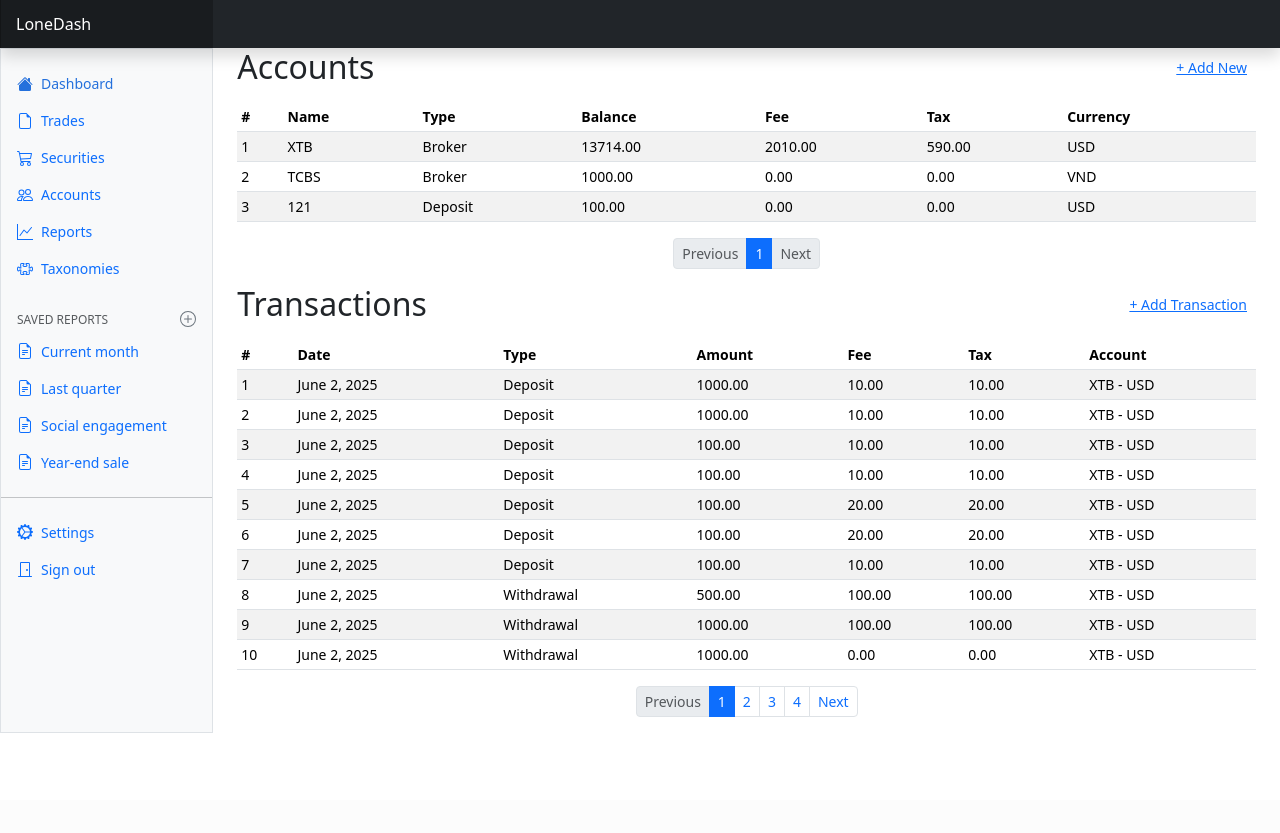
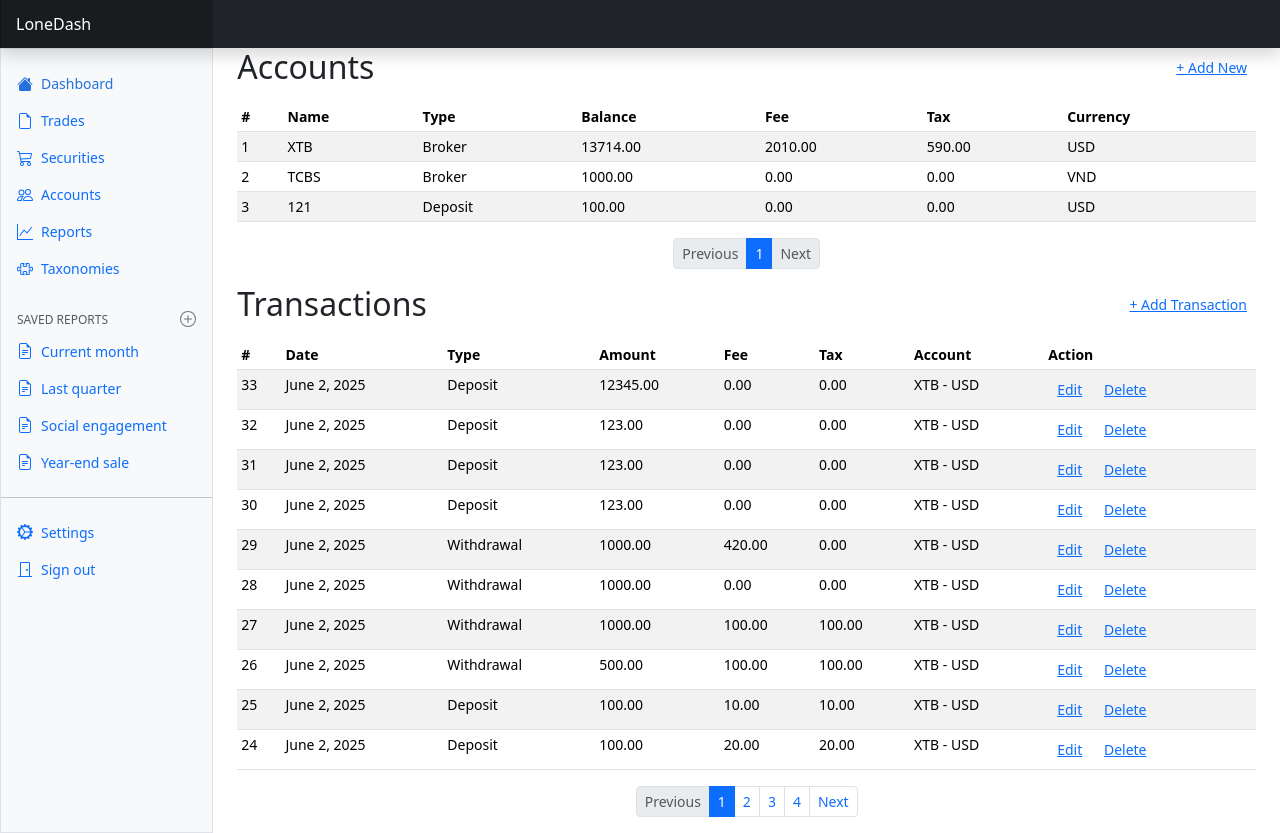
Before and after one commit to manhdv/lonedash, a Django app: page /accounts/ in a window 1280 px wide. Before the commit the page ends 733 px from the top, so only its background shows below. Run offline with Django 3.2, Linux system fonts and the light colour scheme; a user stored in the database is signed in; data comes from the database, SQL or seed files in the repository; both versions use the stored data as it was after the commit; some libraries are stand-ins or nearby versions.

Commit message:
Add edit and update button

```diff
--- a/dash/forms.py
+++ b/dash/forms.py
@@ -13,6 +13,10 @@ class AccountForm(forms.ModelForm):
             'currency': forms.TextInput(attrs={'class': 'form-control'}),
             'description': forms.Textarea(attrs={'class': 'form-control', 'rows': 2}),
         }
+    def __init__(self, *args, **kwargs):
+        super().__init__(*args, **kwargs)
+        for name, field in self.fields.items():
+            field.widget.attrs['id'] = f'id_account_{name}'
 
 class TransactionForm(forms.ModelForm):
     class Meta:
@@ -30,6 +34,8 @@ class TransactionForm(forms.ModelForm):
     def __init__(self, *args, **kwargs):
         user = kwargs.pop('user', None)
         super().__init__(*args, **kwargs)
+        for name, field in self.fields.items():
+            field.widget.attrs['id'] = f'id_transaction_{name}'
         if user is not None:
             self.fields['account'].queryset = Account.objects.filter(user=user)
 
--- a/dash/models.py
+++ b/dash/models.py
@@ -41,7 +41,7 @@ class EconomicData(models.Model):
     country = models.ForeignKey(Country, on_delete=models.CASCADE)
     indicator = models.ForeignKey(Indicator, on_delete=models.CASCADE)
     date = models.DateField()
-    value = models.DecimalField(max_digits=20, decimal_places=4)
+    value = models.DecimalField(max_digits=20, decimal_places=2)
 
     class Meta:
         unique_together = ('country', 'indicator', 'date')
@@ -90,9 +90,7 @@ class Transaction(models.Model):
         ('transfer_out', 'Transfer Out'),
         ('dividien', 'Dividien'),
         ('interest', 'Interest'),
-        ('fee', 'Fee'),
-        ('buy', 'Buy'),
-        ('sell', 'Sell')
+        ('fee', 'Fee')
     ])
     amount = models.DecimalField(max_digits=16, decimal_places=2)
     fee = models.DecimalField(max_digits=16, decimal_places=2)
@@ -104,8 +102,53 @@ class Transaction(models.Model):
     class Meta:
         ordering = ['-date']
 
+    def net_amount(self):
+        money_in = ['deposit', 'transfer_in', 'dividien', 'interest']
+        money_out = ['withdrawal', 'transfer_out', 'fee']
+
+        if self.type in money_in:
+            return self.amount - self.fee - self.tax
+        elif self.type in money_out:
+            return -(self.amount + self.fee + self.tax)
+        else:
+            return Decimal('0.0')  # hoặc raise nếu có loại lạ
+
     def __str__(self):
         return f"{self.date} - {self.type} - {self.amount}"
+
+class Trade(models.Model):
+    user = models.ForeignKey(User, on_delete=models.CASCADE, related_name='trade')
+    account = models.ForeignKey(Account, on_delete=models.CASCADE, related_name='trade')
+
+    security = models.ForeignKey('Security', on_delete=models.CASCADE, related_name='trade')
+    type = models.CharField(max_length=4, choices=[
+        ('buy', 'Buy'),
+        ('sell', 'Sell'),
+    ])
+
+    quantity = models.DecimalField(max_digits=16, decimal_places=2)
+    price = models.DecimalField(max_digits=16, decimal_places=2)
+    amount = models.DecimalField(max_digits=16, decimal_places=2)
+    fee = models.DecimalField(max_digits=16, decimal_places=2, default=0)
+    tax = models.DecimalField(max_digits=16, decimal_places=2, default=0)
+
+    currency = models.CharField(max_length=10, default='USD')
+    date = models.DateField(default=date.today)
+    description = models.TextField(blank=True)
+
+    class Meta:
+        ordering = ['-date']
+
+    @property
+    def gross_amount(self):
+        return self.quantity * self.price
+
+    @property
+    def net_amount(self):
+        return self.gross_amount - self.fee - self.tax
+
+    def __str__(self):
+        return f"{self.date} - {self.type.upper()} {self.quantity} x {self.security.code} @ {self.price}"
 
 class Security(models.Model):
     user = models.ForeignKey(User, on_delete=models.CASCADE, related_name='security')
@@ -137,7 +180,7 @@ class Security(models.Model):
 
 
 class SecurityPrice(models.Model):
-    security = models.ForeignKey(Security, on_delete=models.CASCADE, default=1)
+    security = models.ForeignKey('Security', on_delete=models.CASCADE, default=1)
     date = models.DateField(default=date.today)
     open = models.DecimalField(max_digits=16, decimal_places=2, default=0)
     high = models.DecimalField(max_digits=16, decimal_places=2, default=0)
--- a/dash/templates/accounts.html
+++ b/dash/templates/accounts.html
@@ -90,18 +90,34 @@
           <th scope="col">Fee</th>
           <th scope="col">Tax</th>
           <th scope="col">Account</th>
+          <th scope="col">Action</th>
         </tr>
       </thead>
       <tbody>
         {% for transaction in transactions %}
         <tr>
-          <td>{{ forloop.counter }}</td>
+          <td>{{ transaction.id }}</td>
           <td>{{ transaction.date }}</td>
           <td>{{ transaction.get_type_display }}</td>
           <td>{{ transaction.amount|floatformat:2 }}</td>
           <td>{{ transaction.fee|floatformat:2 }}</td>
           <td>{{ transaction.tax|floatformat:2 }}</td>
           <td>{{ transaction.account }}</td>
+          <td>
+            <button class="btn btn-sm btn-link edit-transaction-btn"
+              data-id="{{ transaction.id }}"
+              data-account="{{ transaction.account.id }}"
+              data-type="{{ transaction.type }}"
+              data-amount="{{ transaction.amount }}"
+              data-fee="{{ transaction.fee }}"
+              data-tax="{{ transaction.tax }}"
+              data-date="{{ transaction.date|date:'Y-m-d' }}"
+              data-description="{{ transaction.description|escape }}"
+            >
+              Edit
+            </button>
+            <button class="btn btn-sm btn-link" data-id="{{ transaction.id }}">Delete</button>
+          </td>
         </tr>
         {% empty %}
         <tr>
@@ -145,12 +161,14 @@
     <div class="modal-content">
       <form method="post">
         {% csrf_token %}
+
         <div class="modal-header">
           <h5 class="modal-title" id="addAccountLabel">New Account</h5>
           <button type="button" class="btn-close" data-bs-dismiss="modal" aria-label="Close"></button>
         </div>
         <div class="modal-body">
-          {{ form.as_p }}  <!-- hoặc render thủ công từng field nếu muốn -->
+
+          {{ form.as_p }} <!-- hoặc render thủ công từng field nếu muốn -->
         </div>
         <div class="modal-footer">
           <button type="submit" class="btn btn-primary" name="account_submit">Save</button>
@@ -160,9 +178,6 @@
     </div>
   </div>
 </div>
-
-
-
 
 <div class="modal fade" id="addTransactionModal" tabindex="-1" aria-labelledby="addTransactionLabel" aria-hidden="true">
   <div class="modal-dialog">
@@ -174,6 +189,7 @@
           <button type="button" class="btn-close" data-bs-dismiss="modal" aria-label="Close"></button>
         </div>
         <div class="modal-body">
+          <input type="hidden" id="id_transaction_id" name="transaction_id" value="">
           {{ transaction_form.as_p }}
         </div>
         <div class="modal-footer">
@@ -186,3 +202,39 @@
 </div>
 
 {% endblock %}
+
+{% block page_scripts %}
+<script>
+  $('.edit-transaction-btn').click(function() {
+    const btn = $(this);
+    console.log('Edit button clicked', btn.data());
+    $('#id_transaction_id').val(btn.data('id'));
+    $('#id_transaction_account').val(btn.data('account'));
+    $('#id_transaction_type').val(btn.data('type'));
+
+    console.log($('#id_type').val());
+    console.log(btn.data('type')  );
+    $('#id_transaction_amount').val(btn.data('amount'));
+    $('#id_transaction_fee').val(btn.data('fee'));
+    $('#id_transaction_tax').val(btn.data('tax'));
+    $('#id_transaction_date').val(btn.data('date'));
+    $('#id_transaction_description').val(btn.data('description'));
+
+    $('#addTransactionLabel').text('Edit Transaction');
+    new bootstrap.Modal(document.getElementById('addTransactionModal')).show();
+  });
+
+</script>
+
+{% if transaction_form.errors %}
+<script>
+  document.addEventListener("DOMContentLoaded", function () {
+    setTimeout(function () {
+      var modal = new bootstrap.Modal(document.getElementById('addTransactionModal'));
+      modal.show();
+    }, 100); // delay tí cho chắc
+  });
+</script>
+{% endif %}
+
+{% endblock %}
--- a/dash/templates/base.html
+++ b/dash/templates/base.html
@@ -19,7 +19,6 @@
     {% endblock %}
 
     {% block content %}
-
     {% endblock %}
 
   </div>
@@ -28,6 +27,9 @@
     {% block scripts %}
     {% include "includes/scripts.html" %}
     {% endblock %}
+
+    {% block page_scripts %}
+    {% endblock %}
 </body>
 
 </html>
--- a/dash/templates/dash.html
+++ b/dash/templates/dash.html
@@ -149,3 +149,8 @@
 </main>
 
 {% endblock %}
+
+{% block page_scripts %}
+{% load static %}
+<script src="{% static 'js/dashboard.js' %}"></script>
+{% endblock %}
--- a/dash/templates/includes/head.html
+++ b/dash/templates/includes/head.html
@@ -4,6 +4,7 @@
     <meta name="description" content="">
     <meta name="author" content="Mage">
     <title>LoneDash</title>
+    <link href="data:," rel="icon" >
     <link href="https://cdn.jsdelivr.net/npm/bootstrap@5.3.6/dist/css/bootstrap.min.css" rel="stylesheet">
     <link href="https://cdn.jsdelivr.net/npm/bootstrap-icons@1.11.3/font/bootstrap-icons.css" rel="stylesheet">
     {% load static %}
--- a/dash/templates/includes/scripts.html
+++ b/dash/templates/includes/scripts.html
@@ -1,14 +1,3 @@
 <script src="https://cdn.jsdelivr.net/npm/bootstrap@5.3.6/dist/js/bootstrap.bundle.min.js"></script>
 <script src="https://cdn.jsdelivr.net/npm/chart.js@4.3.2/dist/chart.umd.js"></script>
-{% load static %}
-<script src="{% static 'js/dashboard.js' %}"></script>
-{% if transaction_form.errors %}
-<script>
-  document.addEventListener("DOMContentLoaded", function() {
-    setTimeout(function () {
-      var modal = new bootstrap.Modal(document.getElementById('addTransactionModal'));
-      modal.show();
-    }, 100); // delay tí cho chắc
-  });
-</script>
-{% endif %}
+<script src="https://code.jquery.com/jquery-3.6.0.min.js"></script>
--- a/dash/views.py
+++ b/dash/views.py
@@ -23,10 +23,6 @@ def get_icons_svg():
     with open(svg_path, 'r', encoding='utf-8') as f:
         return f.read()
 
-
-
-
-
 def recalc_account_balance_from_date(account, start_date):
     # Lấy tất cả transaction từ start_date trở đi, theo ngày tăng dần
     transactions = account.transaction.filter(date__gte=start_date).order_by('date')
@@ -43,8 +39,7 @@ def recalc_account_balance_from_date(account, start_date):
     daily_fee = defaultdict(Decimal)
     daily_tax = defaultdict(Decimal)
     for tx in transactions:
-        amt = tx.amount if tx.type in ['deposit', 'transfer_in', 'dividien', 'interest', 'sell'] else -tx.amount
-        daily_changes[tx.date] += amt - tx.fee - tx.tax
+        daily_changes[tx.date] += tx.net_amount()
         daily_fee[tx.date] += tx.fee
         daily_tax[tx.date] += tx.tax
 
@@ -81,7 +76,14 @@ def accounts_view(request):
                 new_account.save()
                 return redirect('accounts')  # 🔁 redirect tránh resubmit
         elif 'transaction_submit' in request.POST:
-            t_form = TransactionForm(request.POST, user=request.user)
+            txn_id = request.POST.get('transaction_id')
+            instance = None
+            if txn_id:
+                try:
+                    instance = Transaction.objects.get(pk=txn_id, user=request.user)
+                except Transaction.DoesNotExist:
+                    instance = None  # fallback tạo mới
+            t_form = TransactionForm(request.POST, user=request.user, instance=instance)
             if t_form.is_valid():
                 transaction = t_form.save(commit=False)
                 transaction.user = request.user
@@ -105,7 +107,7 @@ def accounts_view(request):
     page_number = request.GET.get('page')
     accounts_page = paginator.get_page(page_number)
 
-    transaction_list = Transaction.objects.filter(user=request.user).order_by('-date')
+    transaction_list = Transaction.objects.filter(user=request.user).order_by('-id')
     transactions_paginator = Paginator(transaction_list, 10)
     transactions_page = transactions_paginator.get_page(request.GET.get('txn_page'))
 
```
Also changed, not shown: dash/migrations/0007_alter_economicdata_value_alter_transaction_type_and_more.py (added), db.sqlite3. Lines whose indentation alone changed are shown as unchanged.
